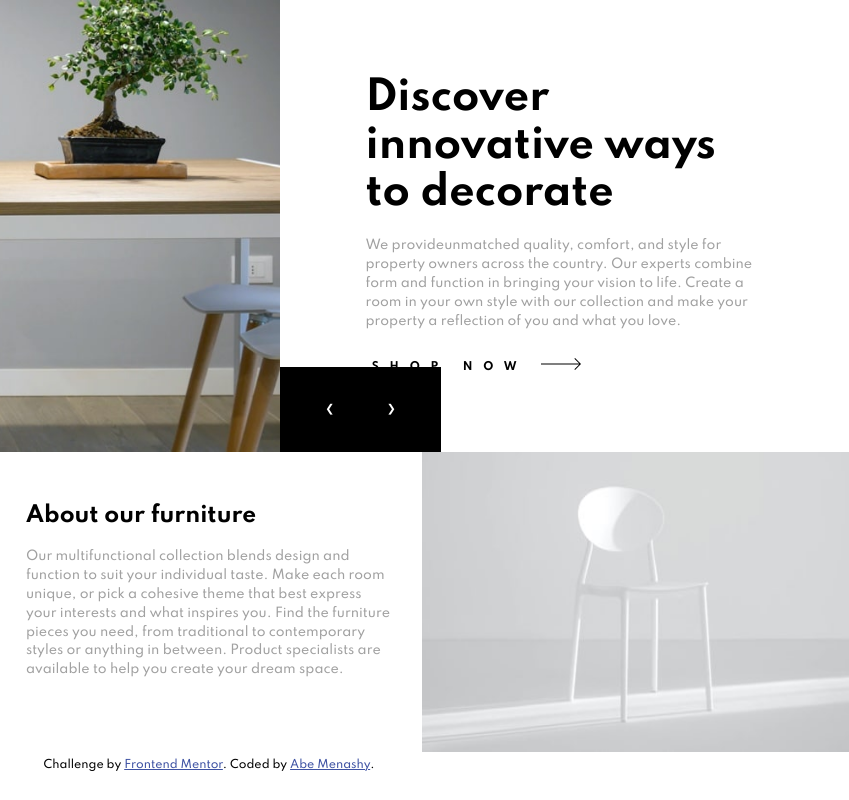
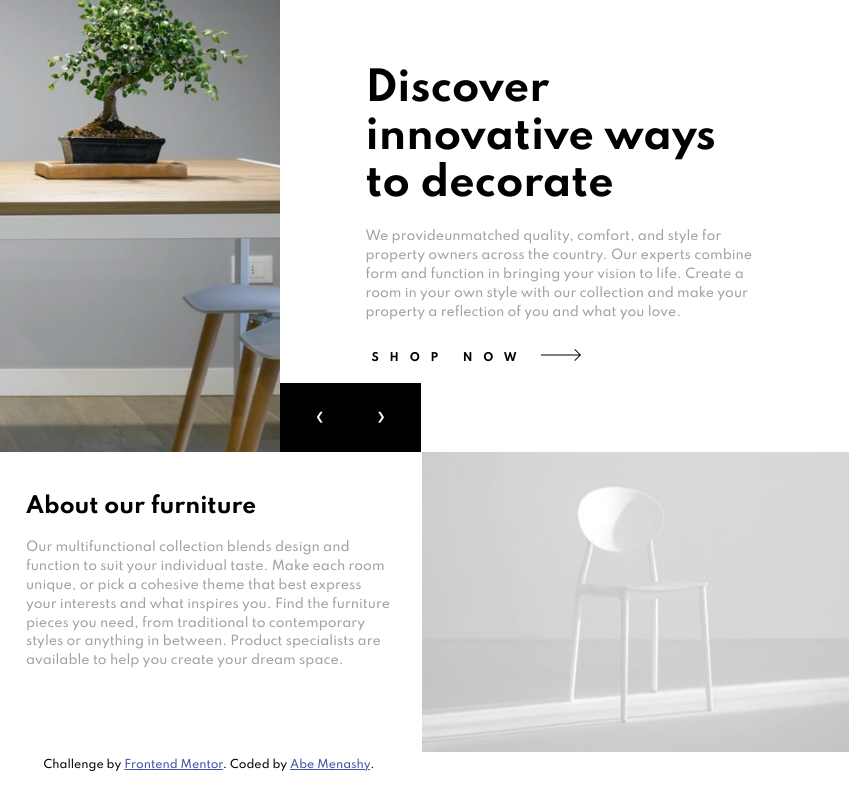
Before and after one commit to abe-m1/room-homepage, a website: page index.html in a window 1280 px wide. Shown: the full height of the page, 431-1280 px from the left. Drawn offline with Linux system fonts and the light colour scheme.

Commit message:
adjust media queries for desktop

```diff
--- a/scss/main.scss
+++ b/scss/main.scss
@@ -216,6 +216,10 @@ body {
   padding-top: 4rem;
   padding-bottom: 4rem;
 
+  @media (min-width: 1200px) {
+    padding-top: 2rem;
+  }
+
 
   h2 {
     margin-bottom: 2rem;
@@ -265,10 +269,16 @@ body {
   position: absolute;
   right: 0px;
   bottom: 0px;
-  @include respond(tab-land) {
+
+  @media (min-width: 1200px) {
+    padding: 1.1rem 1.2rem;
+    right: -141px;
+  }
+  @media (min-width: 1300px) {
     padding: 2rem 2.3rem;
     right: -161px;
   }
+
 }
 
 .btn-container {
```
Also changed, not shown: css/style.css.
